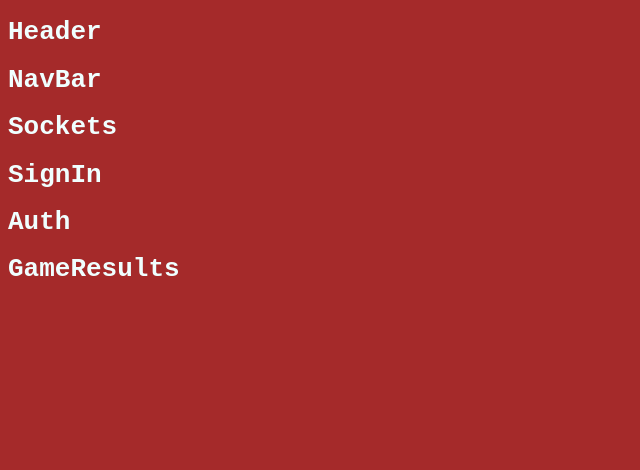
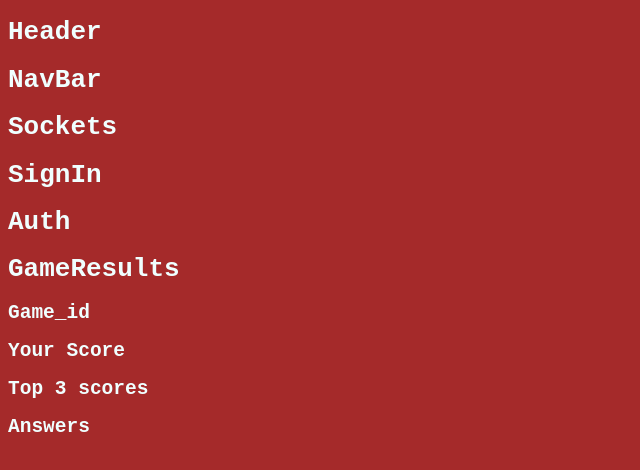
Before and after one commit to Georgie-x/Holey-Moley, a React (Vite) app: page /results in a window 1280 px wide. Shown: the top 470 px of the page, without its empty margins (0-640 px from the left). Built offline with nearby package versions, Linux system fonts and the light colour scheme.

Commit message:
menu, setup, loading, results pseudocoded

```diff
--- a/src/Page-components/GameResults.jsx
+++ b/src/Page-components/GameResults.jsx
@@ -1,5 +1,17 @@
-function GameResults(){
-    return <h1>GameResults</h1>
+function GameResults() {
+  return (
+    <>
+      <h1>GameResults</h1>
+      <h2>Game_id</h2>
+      <h2>Your Score</h2>
+      <h2>Top 3 scores</h2>
+      <h2>Answers</h2>
+    </>
+  );
 }
 
-export default GameResults
+export default GameResults;
+
+
+
+// all fetched from BE?
--- a/src/Page-components/GameSetup.jsx
+++ b/src/Page-components/GameSetup.jsx
@@ -1,5 +1,22 @@
-function GameSetup(){
-    return <h1>GameSetup</h1>
+function GameSetup() {
+  return (
+    <>
+      <h1>GameSetup</h1>
+      <h2>Choose a show</h2>
+    </>
+  );
 }
 
-export default GameSetup
+export default GameSetup;
+
+// multiplayer: if isHost=true shows checkboxes of all the users to invite, OR we can skip this and default invite all
+
+// 1P and multiplayer:
+// Have clickable tvshow images 3-6 options? (these could be hardcoded to DB so no api worries)
+// Have text input to search for other shows (we could have a table with just show_names to reference)
+
+// Once a show is selected a game_id should be generated in BE using show_name and serial int eg Homeland1
+
+// 1P is immediately directed to :game_id/Game
+
+// host is immediately directed to :game_id/GameLoading and other players are sent invite
--- a/src/Page-components/Menu.jsx
+++ b/src/Page-components/Menu.jsx
@@ -1,6 +1,25 @@
-function Menu(){
+function Menu() {
+    return (
+      <>
+        <h1>Menu</h1>
+        <button>Join Multiplayer</button>
+        <button>Host Multiplayer</button>
+        <button>Start Single Player</button>
+      </>
+    );
+  }
 
-    return <h1>Menu</h1>
-}
+  export default Menu;
 
-export default Menu
+
+
+
+
+
+
+
+//   join should only appear if there is an invite, button can jiggle and have focus if so, redirects to lobby (:game_id/gameLoading)
+//   host should redirect to GameSetup, state set to isHost=true
+//   start should redirect to GameSetup
+
+//   could have other buttons like highScores here, but maybe that's handled in Nav? Needs CSS decoration later.
```
Also changed, not shown: src/Page-components/GameLoading.jsx (+17 -0 lines).
